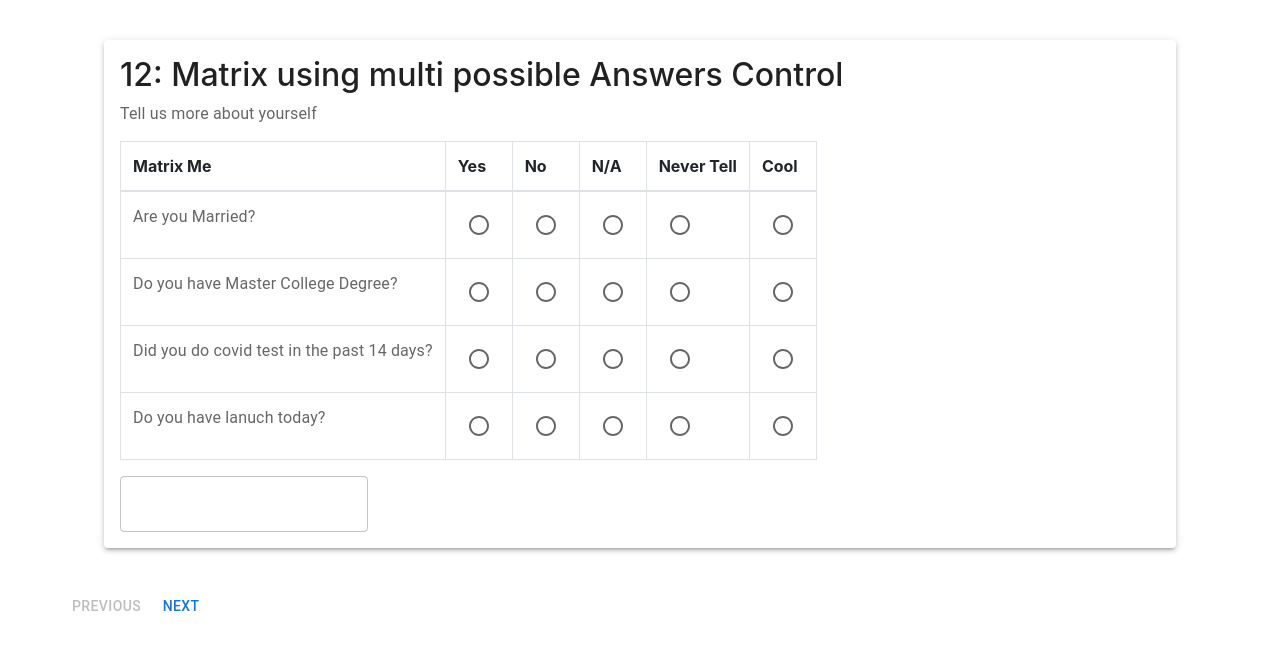
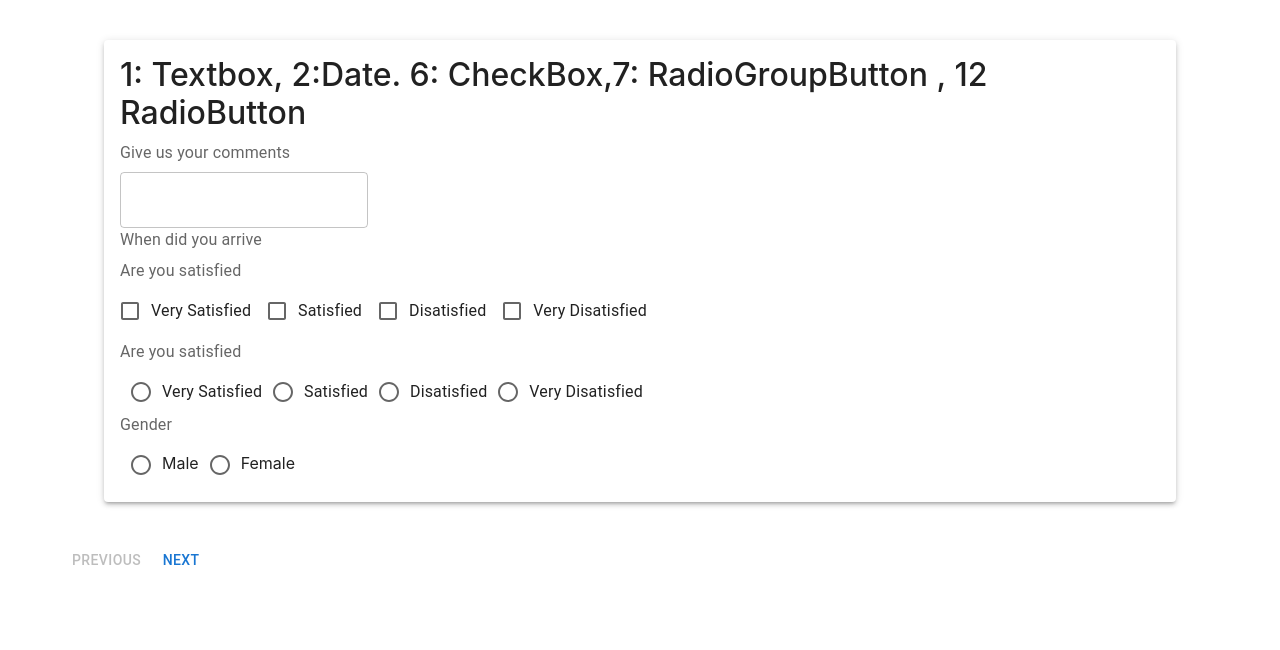
Before and after one commit to Kimoalking/survey-app-main, a React (Create React App) app: page / in a window 1280 px wide. Shown: the top 650 px of the page. Built offline with nearby package versions, Linux system fonts and the light colour scheme.

Commit message:
Atom done for Matrix,TextBox, Date

```diff
--- a/src/Components/Controls/DateControl.js
+++ b/src/Components/Controls/DateControl.js
@@ -5,19 +5,84 @@ import LocalizationProvider from '@mui/lab/LocalizationProvider';
 import DatePicker from '@mui/lab/DatePicker';
 import WithCommentsBlock from '../../HOC/WithCommentsBox';
 
+import {useRecoilState, useRecoilValue} from 'recoil'
+import {AnswersState} from  '../../Hooks/AnswersAtom.js'
+
 const DateControl= (props) => {
+  const [Answers, setAnswers] = useRecoilState(AnswersState)
+
   const [value, setValue] = React.useState(null);
 
+  const SetValue = (Control) => {
+    debugger;
+
+    //alert(txtControl.target.value);
+    if(props.mainQuestionId !== undefined && props.mainQuestionId !== "" && props.questionId !== undefined && props.questionId !== ""){
+      let filtered = Answers.filter(function (a) {
+        if (a.questionId !== props.questionId) return a;
+      });
+      setAnswers([...filtered, {mainQuestionId: props.mainQuestionId, questionId: props.questionId,answerValue:[Control], commentValue:null}]);
+    }
+
+    //Start: remove the fist index if it is empty object
+    if(Answers.length>1)
+    {
+      if(Answers[0].mainQuestionId === undefined || Answers[0].mainQuestionId === "")
+      {
+        setAnswers((Answers) => Answers.filter((_, index) => index !== 0)) //https://www.techiediaries.com/remove-element-react-18-usestate-array/
+        console.log("removing first index",Answers);
+      }
+    }
+    //End: remove the fist index if it is empty object
+
+};
+
+const GetValue = () =>{
+  debugger;
+  //https://stackoverflow.com/questions/71460873/how-do-i-select-and-update-an-object-from-a-larger-group-of-objects-in-recoil
+
+  if (Answers.length > 0)
+  {
+    if(props.questionId !== undefined && props.questionId !== ""){
+      let newAnswersList = [...Answers].filter((item) => {
+        if (item !== undefined && item.questionId === props.questionId) return item ;
+      });
+      if (newAnswersList.length > 0 ) {
+        if (newAnswersList[0] !== undefined &&  newAnswersList[0].answerValue !== null)
+        {
+          return newAnswersList[0].answerValue ;
+        }else{
+          return "";
+        }
+
+      }
+    }else{
+      return "";
+    }
+  }else{
+    return "";
+  }
+
+
+
+}
 
   return (
     <LocalizationProvider dateAdapter={AdapterDateFns}>
       <DatePicker
+        value={GetValue() || ""}
+        onChange={(value) => {
+          SetValue(value);
+        }}
+        renderInput={(params) => <TextField {...params} />}
+      />
+      {/* <DatePicker
         value={value}
         onChange={(newValue) => {
           setValue(newValue);
         }}
         renderInput={(params) => <TextField {...params} />}
-      />
+      /> */}
     </LocalizationProvider>
   );
 }
--- a/src/Components/Controls/RadioButton.js
+++ b/src/Components/Controls/RadioButton.js
@@ -14,7 +14,7 @@ const answerElements = [];
 const [Answers, setAnswers] = useRecoilState(AnswersState)
 //console.log("UpdateAnswer",Answers);
 
-const UpdateAnswers = (qId, ansId) => {
+const SetValue = (qId, ansId) => {
 
   let filtered = Answers.filter(function (a) {
     if (a.questionId !== qId) return a;
@@ -24,16 +24,18 @@ const UpdateAnswers = (qId, ansId) => {
   setAnswers([...filtered, {mainQuestionId: props.mainQuestionId, questionId: qId,answerValue:[ansId], commentValue:null}]);
 
   //Start: remove the fist index if it is empty object
-  if(Answers[0].questionId === undefined || Answers[0].questionId === "")
+  if(Answers.length>1)
   {
-    debugger;
-    setAnswers((Answers) => Answers.filter((_, index) => index !== 0))//https://www.techiediaries.com/remove-element-react-18-usestate-array/
-    console.log("removing first index",Answers);
+    if(Answers[0].questionId === undefined || Answers[0].questionId === "")
+    {
+      setAnswers((Answers) => Answers.filter((_, index) => index !== 0))//https://www.techiediaries.com/remove-element-react-18-usestate-array/
+      console.log("removing first index",Answers);
+    }
   }
   //End: remove the fist index if it is empty object
 };
 
-const GetAnswers = (qId) => {
+const GetValue = (qId) => {
 
   let filtered = Answers.filter(function (a) {
     if (a.questionId === qId) return a;
@@ -45,7 +47,7 @@ const GetAnswers = (qId) => {
   }
 };
 
-//<input name={props.name} type="radio" value={answer.id}/>
+//<input name={props.questionId} type="radio" value={answer.id}/>
 //https://mui.com/material-ui/react-radio-button/
 if(props.isSurveyFormat === true && props.data.length > 1)
 {
@@ -53,14 +55,14 @@ if(props.isSurveyFormat === true && props.data.length > 1)
 
       <td key={index}>
         <Radio
-        checked={GetAnswers(props.name) == answer.title}
+        checked={GetValue(props.questionId) == answer.title}
         onChange={() => {
-          UpdateAnswers(props.name, answer.title);
+          SetValue(props.questionId, answer.title);
         }}
         value={answer.title}
-        name={props.name}
+        name={props.questionId}
       />
-        <label htmlFor={props.name}>{(props.isSurveyFormat===true ? "" : answer.title)}</label>
+        <label htmlFor={props.questionId}>{(props.isSurveyFormat===true ? "" : answer.title)}</label>
       </td>
 
 );
@@ -71,14 +73,14 @@ answerElements.push(radios);
 
       <span key={index}>
         <Radio
-        checked={GetAnswers(props.name) === answer.title}
+        checked={GetValue(props.questionId) === answer.title}
         onChange={() => {
-          UpdateAnswers(props.name, answer.title);
+          SetValue(props.questionId, answer.title);
         }}
         value={answer.id}
-        name={props.name}
+        name={props.questionId}
         />
-        <label htmlFor={props.name}>{(props.isSurveyFormat===true ? "" : answer.title)}</label>
+        <label htmlFor={props.questionId}>{(props.isSurveyFormat===true ? "" : answer.title)}</label>
       </span>
 
 );
--- a/src/Components/Controls/TextBox.js
+++ b/src/Components/Controls/TextBox.js
@@ -9,39 +9,55 @@ export default function TextBox(props){
 const [Answers, setAnswers] = useRecoilState(AnswersState)
 
 console.log('AnswersAtom ', Answers)
-    const UpdateComments = (qId, txtControl) => {
+    const SetValue = (Control) => {
         debugger;
 
         //alert(txtControl.target.value);
+        if(props.IsHOC === true && props.mainQuestionId !== undefined && props.mainQuestionId !== "")
+        {
           //https://stackoverflow.com/questions/70698302/updating-the-value-of-an-array-of-objects-stored-in-recoil-js
           let newAnswersList = [...Answers].map((item) => {
             if (item.mainQuestionId === props.mainQuestionId)
-            return { ...item, commentValue: txtControl.target.value };
+              return { ...item, commentValue: Control.target.value };
             else
               return item;
           });
+          setAnswers(newAnswersList);
+        } else if(props.questionId !== undefined && props.questionId !== ""){
+          let filtered = Answers.filter(function (a) {
+            if (a.questionId !== props.questionId) return a;
+          });
+          setAnswers([...filtered, {mainQuestionId: props.mainQuestionId, questionId: props.questionId,answerValue:[], commentValue:Control.target.value}]);
+        }
 
-        setAnswers(newAnswersList);
+
+
 
         //Start: remove the fist index if it is empty object
-        if(Answers[0].questionId === undefined || Answers[0].questionId === "")
+        if(Answers.length>1)
         {
-          debugger;
+          if(Answers[0].mainQuestionId === undefined || Answers[0].mainQuestionId === "")
+          {
             setAnswers((Answers) => Answers.filter((_, index) => index !== 0)) //https://www.techiediaries.com/remove-element-react-18-usestate-array/
             console.log("removing first index",Answers);
+          }
         }
         //End: remove the fist index if it is empty object
 
     };
 
-    const GetComment = (qId) =>{
+    const GetValue = () =>{
       debugger;
       //https://stackoverflow.com/questions/71460873/how-do-i-select-and-update-an-object-from-a-larger-group-of-objects-in-recoil
 
       if (Answers.length > 0)
       {
-        let newAnswersList = [...Answers].map((item) => {
-          if (item !== undefined && item.mainQuestionId === qId) return item ;
+        if(props.IsHOC === true && props.mainQuestionId !== undefined && props.mainQuestionId !== "")
+        {
+
+          let newAnswersList = [...Answers].filter((item) => {
+            if (item !== undefined && item.mainQuestionId === props.mainQuestionId)
+              return item;
           });
           if (newAnswersList.length > 0 ) {
             if (newAnswersList[0] !== undefined &&  newAnswersList[0].commentValue !== null)
@@ -53,13 +69,34 @@ console.log('AnswersAtom ', Answers)
 
           }
 
+
+        } else if(props.questionId !== undefined && props.questionId !== ""){
+          let newAnswersList = [...Answers].filter((item) => {
+            if (item !== undefined && item.questionId === props.questionId) return item ;
+          });
+          if (newAnswersList.length > 0 ) {
+            if (newAnswersList[0] !== undefined &&  newAnswersList[0].commentValue !== null)
+            {
+              return newAnswersList[0].commentValue ;
+            }else{
+              return "";
             }
 
           }
+        }else{
+          return "";
+        }
+      }else{
+        return "";
+      }
+
+
+
+    }
     return(
-        <TextField value={GetComment(props.mainQuestionId)} onChange={(event) => {
-            UpdateComments(props.name, event);
-          }}
+        <TextField
+        value={GetValue() || ""}
+        onChange={(event) => { SetValue(event); }}
         ></TextField>
     );
 }
--- a/src/Components/Pages/SurveyPage.js
+++ b/src/Components/Pages/SurveyPage.js
@@ -5,7 +5,7 @@ export default function SurveyPage(props) {
 
     const questionList = props.data.questions.map((question) =>
     {
-      return  (<QuestionItem key={question.id} data={question} controlType={question.controlType} isSurveyFormat={question.isSurveyFormat} mainColumnTitle={question.mainColumnTitle} mainQuestionId={question.id} />)
+      return  (<QuestionItem key={question.id} data={question} controlType={question.controlType} isSurveyFormat={question.isSurveyFormat} mainColumnTitle={question.mainColumnTitle} mainQuestionId={props.data.id} />)
     }
     );
 
--- a/src/Components/UserControls/Answer.js
+++ b/src/Components/UserControls/Answer.js
@@ -22,7 +22,7 @@ export default function Answer(props) {
   if(props.isSurveyFormat=== true && props.controlType === ControlType.RadioButton)
   {
     return (
-      <RadioButton hasComments={props.hasComments} data={props.data} isSurveyFormat={props.isSurveyFormat || false} name={props.name} mainQuestionId={props.mainQuestionId}></RadioButton>
+      <RadioButton hasComments={props.hasComments} data={props.data} isSurveyFormat={props.isSurveyFormat || false} questionId={props.questionId} mainQuestionId={props.mainQuestionId}></RadioButton>
     )
   }
 
@@ -41,11 +41,11 @@ export default function Answer(props) {
       }
 
       {props.controlType === ControlType.TextBox &&
-        <TextBox></TextBox>
+        <TextBox questionId={props.questionId} mainQuestionId={props.mainQuestionId} IsHOC={false} ></TextBox>
       }
 
       {props.controlType === ControlType.Date &&
-        <DateControl></DateControl>
+        <DateControl questionId={props.questionId} mainQuestionId={props.mainQuestionId}></DateControl>
       }
 
       {props.controlType === ControlType.Time &&
--- a/src/Components/UserControls/MatrixQuestionItem.js
+++ b/src/Components/UserControls/MatrixQuestionItem.js
@@ -11,7 +11,13 @@ export default function MatrixQuestionItem(props) {
     return (
         <tr key={uuidv4()}>
           <td><Question questionTitle={props.data.title}></Question></td>
-          <Answer  hasComments={props.data.hasComments} controlType={props.controlType} data={props.data.answers} isSurveyFormat={props.isSurveyFormat} name={props.data.id} mainQuestionId={props.mainQuestionId}></Answer>
+          <Answer
+          hasComments={props.data.hasComments}
+          controlType={props.controlType}
+          data={props.data.answers}
+          isSurveyFormat={props.isSurveyFormat}
+          questionId={props.data.id}
+          mainQuestionId={props.mainQuestionId}></Answer>
         </tr>
     );
   }else{
--- a/src/Components/UserControls/QuestionItem.js
+++ b/src/Components/UserControls/QuestionItem.js
@@ -9,7 +9,14 @@ export default function QuestionItem(props) {
     <Grid item xs={12}>
       <FormControl>
         <Question questionTitle={props.data.title}></Question>
-        <Answer hasComments={props.data.hasComments} controlType={props.controlType} data={props.data.answers} isSurveyFormat={props.isSurveyFormat} mainColumnTitle={props.mainColumnTitle} mainQuestionId={props.mainQuestionId}></Answer>
+        <Answer
+        hasComments={props.data.hasComments}
+        controlType={props.controlType}
+        data={props.data.answers}
+        isSurveyFormat={props.isSurveyFormat}
+        mainColumnTitle={props.mainColumnTitle}
+        mainQuestionId={props.mainQuestionId}
+        questionId={props.data.id}></Answer>
       </FormControl>
     </Grid>
   );
--- a/src/HOC/WithCommentsBox.js
+++ b/src/HOC/WithCommentsBox.js
@@ -8,7 +8,7 @@ function WithCommentsBlock(BaseComponent) {
             <>
                 <BaseComponent {...props}></BaseComponent>
                 {props.hasComments &&
-                    <TextBox {...props}></TextBox>
+                    <TextBox {...props} IsHOC={true} ></TextBox>
                 }
             </>
         );
--- a/src/Utils/DemoData.js
+++ b/src/Utils/DemoData.js
@@ -4,7 +4,7 @@ const Pages = [
 //1: Textbox, 2:Date. 6: CheckBox,7: RadioGroupButton, 12 RadioButton control
         "id": uuidv4(),
         "title": "1: Textbox, 2:Date. 6: CheckBox,7: RadioGroupButton , 12 RadioButton",
-        "sequenceNo": 2,
+        "sequenceNo": 1,
         "questions": [
             {
                 "id": uuidv4(),
@@ -48,7 +48,7 @@ const Pages = [
                 "id": uuidv4(),
                 "title": "Are you satisfied",
                 "controlType": "7",
-                "hasComments": true,
+                "hasComments": false,
                 "answers": [
                     {
                         "id": uuidv4(),
@@ -86,12 +86,12 @@ const Pages = [
             }
         ]
     },
-//Kamal Page
-//3:Time controller,8:Rating,10:DateRange
+    //Kamal Page
+    //3:Time controller,8:Rating,10:DateRange
     {
         "id": uuidv4(),
         "title": "3:Time controller,8:Rating,10:DateRange",
-        "sequenceNo": 3,
+        "sequenceNo": 2,
         "questions": [
             {
                 "id": uuidv4(),
@@ -116,11 +116,11 @@ const Pages = [
             }
         ]
     },
-//11:Matrix using 1 possible Answer Control
+    //11:Matrix using 1 possible Answer Control
     {
         "id": uuidv4(),
         "title": "11:Matrix using 1 possible Answer Control",
-        "sequenceNo": 4,
+        "sequenceNo": 3,
         "questions": [
             {
                 "id": uuidv4(),
@@ -167,7 +167,7 @@ const Pages = [
     {
         "id": uuidv4(),
         "title": "12: Matrix using multi possible Answers Control ",
-        "sequenceNo": 1,
+        "sequenceNo": 4,
         "questions": [
             {
                 "id": "123213123",//uuidv4(),
```
Also changed, not shown: src/Hooks/AnswersAtom.js (+7 -1 lines). Lines whose indentation alone changed are shown as unchanged.
